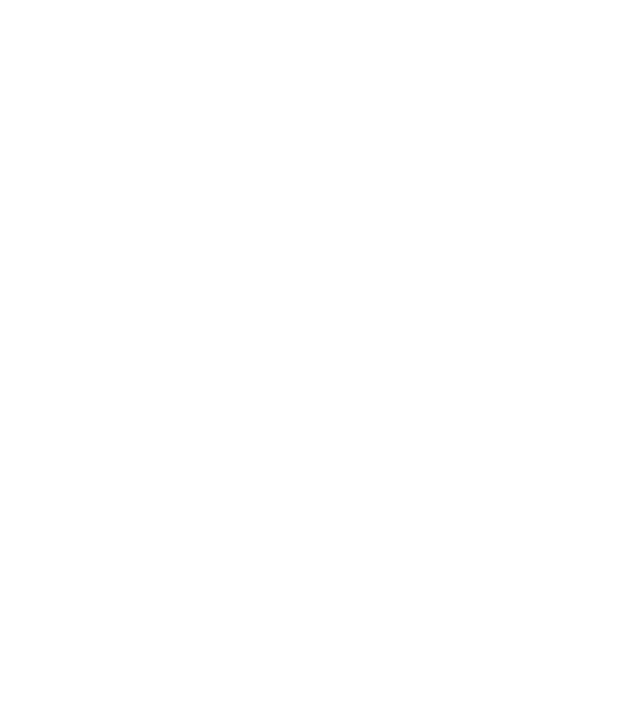
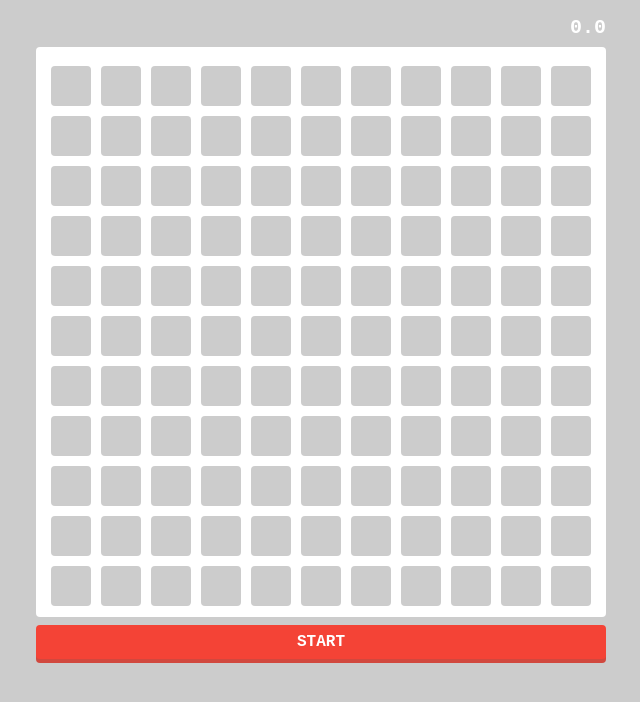
Before and after one commit to hiii-haaa-page/numberTouchGame, a plain HTML site: page index.html in a window 1280 px wide. Shown: the whole page, without its empty margins (319-959 px from the left). Drawn offline with Linux system fonts and the light colour scheme.

Commit message:
complete-project

```diff
--- a/index.html
+++ b/index.html
@@ -8,6 +8,11 @@
     <title>numberTouchGame</title>
   </head>
   <body>
+    <div id="container">
+      <div id="timer">0.0</div>
+      <ul id="board"></ul>
+      <div id="btn">START</div>
+    </div>
     <script src="./js/main.js"></script>
   </body>
 </html>
--- a/js/main.js
+++ b/js/main.js
@@ -0,0 +1,130 @@
+'use strict';
+{
+  // ===================================================
+  // ==================Panel生成クラス
+
+  class Panel {
+    constructor(game) {
+      this.game = game;
+      this.el = document.createElement('li');
+      this.el.classList.add('pressed');
+      this.el.addEventListener('click', () => {
+        this.check();
+      });
+    }
+
+    getEl() {
+      return this.el;
+    }
+
+    activate(num) {
+      this.el.classList.remove('pressed');
+      this.el.textContent = num;
+    }
+
+    check() {
+      if (this.game.getCurrentNum() === parseInt(this.el.textContent, 10)) {
+        this.el.classList.add('pressed');
+        this.game.addCurrentNum();
+
+        if (this.game.getCurrentNum() === this.game.getLevel() ** 2) {
+          clearTimeout(this.game.getTimeOutId());
+        }
+      }
+    }
+  }
+
+  // ===================================================
+  // ==================Panel配置クラス
+
+  class Board {
+    constructor(game) {
+      this.game = game;
+      this.panels = [];
+      for (let i = 0; i < this.game.getLevel() ** 2; i++) {
+        this.panels.push(new Panel(this.game));
+      }
+
+      this.setUp();
+    }
+
+    setUp() {
+      const board = document.getElementById('board');
+      this.panels.forEach(panel => {
+        board.appendChild(panel.getEl());
+      });
+    }
+
+    activate() {
+      const nums = [];
+      for (let i = 0; i < this.game.getLevel() ** 2; i++) {
+        nums.push(i);
+      }
+
+      this.panels.forEach(panel => {
+        const num = nums.splice(Math.floor(Math.random() * nums.length), 1)[0];
+        panel.activate(num);
+      });
+    }
+  }
+
+  class Game {
+    constructor(level) {
+      this.level = level;
+
+      this.board = new Board(this);
+      this.currentNum = undefined;
+      this.startTime = undefined;
+      this.timeOutId = undefined;
+
+      const btn = document.getElementById('btn');
+      btn.addEventListener('click', () => {
+        this.start();
+      });
+      this.setUp();
+    }
+
+    runTimer() {
+      const timer = document.getElementById('timer');
+      timer.textContent = ((Date.now() - this.startTime) / 1000).toFixed(2);
+
+      this.timeOutId = setTimeout(() => {
+        this.runTimer();
+      }, 10);
+    }
+
+    setUp() {
+      const container = document.getElementById('container');
+      const PANEL_WIDTH = 50;
+      const BOARD_PADDING = 10;
+      container.style.width =
+        PANEL_WIDTH * this.level + BOARD_PADDING * 2 + 'px';
+    }
+
+    start() {
+      if (typeof timeOutId !== 'undefined') {
+        clearTimeout(this.timeOutId);
+      }
+      this.currentNum = 0;
+      this.board.activate();
+      this.startTime = Date.now();
+      this.runTimer();
+    }
+    addCurrentNum() {
+      this.currentNum++;
+    }
+
+    getCurrentNum() {
+      return this.currentNum;
+    }
+
+    getTimeOutId() {
+      return this.timeOutId;
+    }
+    getLevel() {
+      return this.level;
+    }
+  }
+
+  new Game(11);
+}
--- a/style/style.scss
+++ b/style/style.scss
@@ -0,0 +1,61 @@
+body {
+  background: #ccc;
+  color: #fff;
+  font-family: 'Courier New', sans-serif;
+  font-size: 16px;
+  font-weight: bold;
+}
+
+#container {
+  margin: 16px auto;
+}
+
+#board {
+  list-style: none;
+  margin: 0 0 8px;
+  padding: 10px;
+  background: #fff;
+  border-radius: 4px;
+  display: flex;
+  flex-wrap: wrap;
+}
+
+#board li {
+  background-color: #00aaff;
+  width: 40px;
+  height: 40px;
+  margin: 5px;
+  cursor: pointer;
+  text-align: center;
+  line-height: 40px;
+  border-radius: 4px;
+  box-shadow: 0 4px 0 #0088cc;
+
+  &.pressed {
+    background-color: #ccc;
+    box-shadow: none;
+    transform: translateY(4px);
+  }
+}
+
+#timer {
+  margin-bottom: 8px;
+  font-size: 20px;
+  text-align: right;
+}
+
+#btn {
+  cursor: pointer;
+  user-select: none;
+  background-color: #f44336;
+  padding: 8px;
+  border: none;
+  border-radius: 4px;
+  text-align: center;
+  box-shadow: 0 4px 0 #d1483e;
+
+  &:active {
+    box-shadow: none;
+    transform: translateY(4px);
+  }
+}
```
Also changed, not shown: style/style.css, 1 other file.
